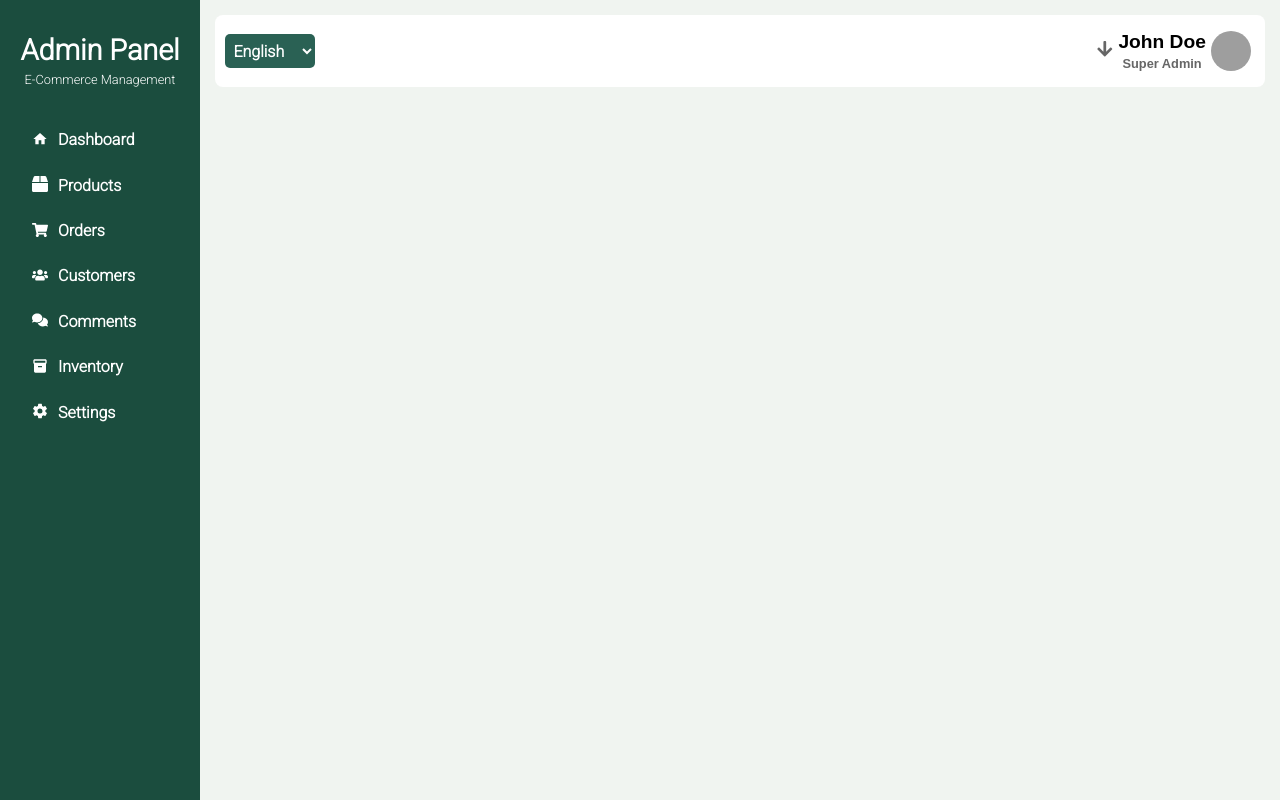
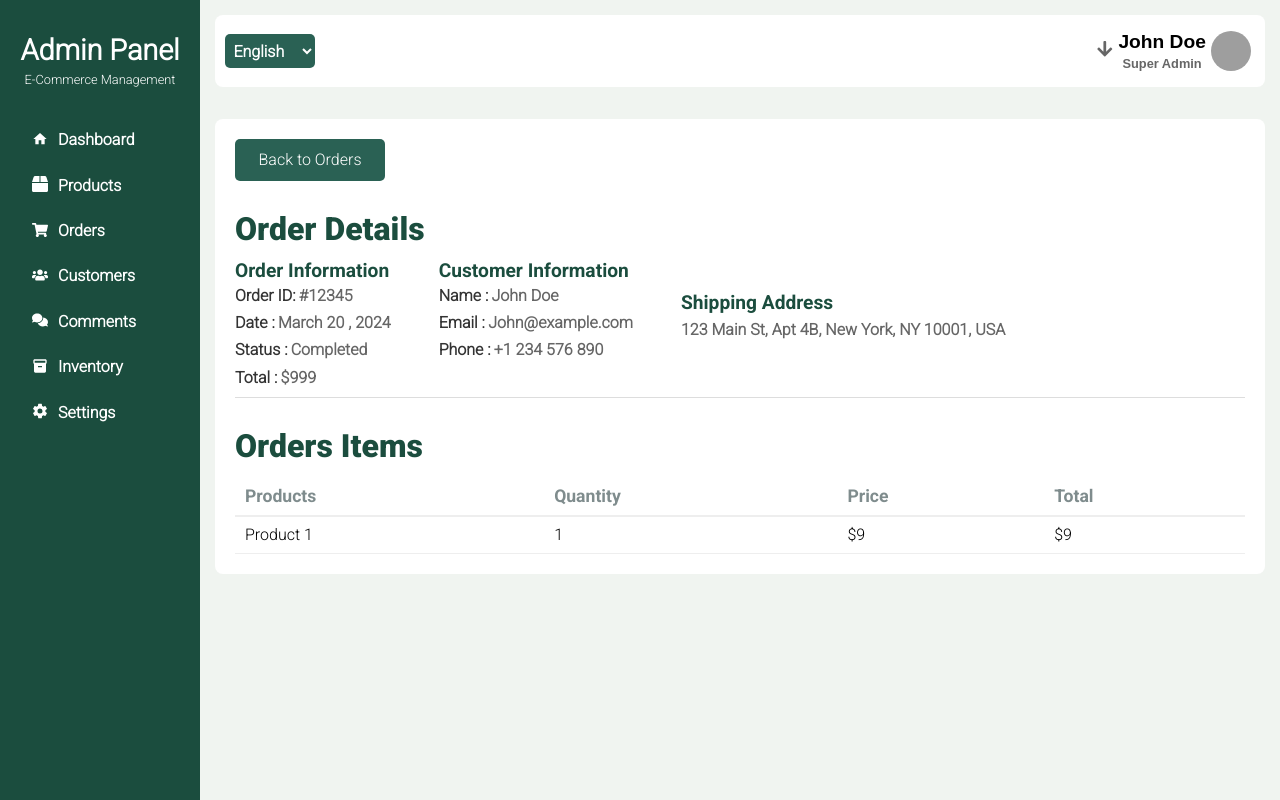
Before and after one commit to mohammadmehdidalvandii/Dashboard, a React (Vite) app in the folder frontend/dashboard/: page /OrdersView in a window 1280 px wide. Built offline with nearby package versions, Linux system fonts and the light colour scheme; grey boxes are pictures that could not be loaded.

Commit message:
created view for OrderView

```diff
--- /dev/null
+++ b/frontend/dashboard/src/components/templates/orders/View/View.css
@@ -0,0 +1,67 @@
+.view{
+    display: block;
+    margin-block: 2rem;
+}
+.view .btn{
+    display: flex;
+    align-items: center;
+    justify-content: center;
+    text-decoration: none;
+    margin-bottom: 2rem;
+    width: 150px;
+}
+.view .items{
+    display: flex;
+    gap: 3rem;
+    border-bottom: 1px solid var(--border-color);
+}
+
+.view .item{
+    display: block;
+}
+.item h4{
+    display: block;
+    font-family: var(--roboto-bold);
+    font-size: 1.2rem;
+    color: var(--primary-dark);
+    margin-bottom: 0.5rem;
+}
+.item p{
+    display: flex;
+    align-items: center;
+    gap: 0.2rem;
+    font-family: var(--roboto-light);
+    font-weight: 650;
+    font-size: 1rem;
+    margin-bottom: 0.7rem;
+}
+.item p span:first-child{
+    color: var(--text-dark);
+}
+.item p span:last-child{
+    color: var(--text-light);
+}
+.view .address{
+    display: block;
+    margin-top: 2rem;
+}
+
+.view .address h6{
+    display: block;
+    font-family: var(--roboto-bold);
+    font-size: 1.2rem;
+    color: var(--primary-dark);
+    margin-bottom: 0.6rem;
+}
+.view .address p{
+    display: flex;
+    align-items: center;
+    gap: 0.2rem;
+    font-family: var(--roboto-light);
+    font-weight: 650;
+    font-size: 1rem;
+    color: var(--text-light);
+}
+.title_order{
+    margin-top: 2rem;
+}
--- /dev/null
+++ b/frontend/dashboard/src/components/templates/orders/View/View.jsx
@@ -0,0 +1,76 @@
+import './View.css';
+import {NavLink} from 'react-router-dom'
+
+function View() {
+  return (
+    <section className="view box">
+        <div>
+            <NavLink to='/Orders' className="btn">Back to Orders</NavLink>
+            <h5 className="title_header">Order Details</h5>
+            <div className="items">
+                <div className="item">
+                    <h4>Order Information</h4>
+                    <p>
+                      <span>Order ID:</span>
+                      <span>#12345</span>
+                    </p>
+                    <p>
+                      <span>Date :</span>
+                      <span>March 20 , 2024</span>
+                    </p>
+                    <p>
+                      <span>Status :</span>
+                      <span>Completed</span>
+                    </p>
+                    <p>
+                      <span>Total :</span>
+                      <span>$999</span>
+                    </p>
+                </div>
+                <div className="item">
+                    <h4>Customer Information</h4>
+                    <p>
+                      <span>Name :</span>
+                      <span>John Doe</span>
+                    </p>
+                    <p>
+                      <span>Email :</span>
+                      <span>John@example.com</span>
+                    </p>
+                    <p>
+                      <span>Phone :</span>
+                      <span>+1 234 576 890</span>
+                    </p>
+                </div>
+            <div className="address">
+                <h6>Shipping Address</h6>
+                <p>123 Main St, Apt 4B, New York, NY 10001, USA</p>
+            </div>
+            </div>
+        </div>
+        <div>
+          <h5 className="title_header title_order">Orders Items</h5>
+        <table>
+          <thead>
+            <tr>
+              <th>Products</th>
+              <th>Quantity</th>
+              <th>Price</th>
+              <th>Total</th>
+            </tr>
+          </thead>
+          <tbody>
+              <tr>
+                <td>Product 1</td>
+                <td>1</td>
+                <td>$9</td>
+                <td>$9</td>
+              </tr>
+          </tbody>
+        </table>
+        </div>
+    </section>
+  )
+}
+
+export default View
--- a/frontend/dashboard/src/page/OrderView/OrderView.jsx
+++ b/frontend/dashboard/src/page/OrderView/OrderView.jsx
@@ -1,9 +1,11 @@
+import View from "../../components/templates/orders/View/View"
 import MetaTag from "../../hook/MetaTag/MetaTag"
 
 function OrderView() {
   return (
     <>
-    <MetaTag title="Dashboard  | Orders / View" />
+    <MetaTag title="Dashboard  | Orders - View" />
+      <View/>
     </>
   )
 }
```
